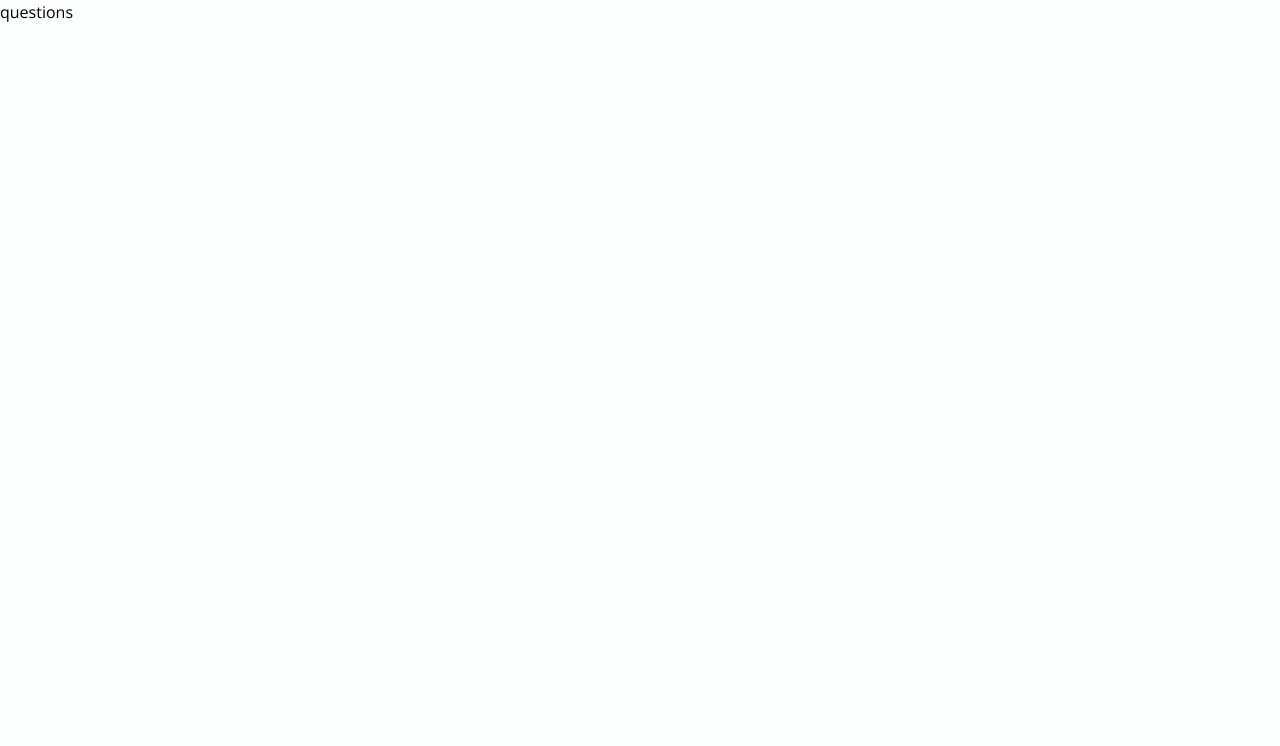
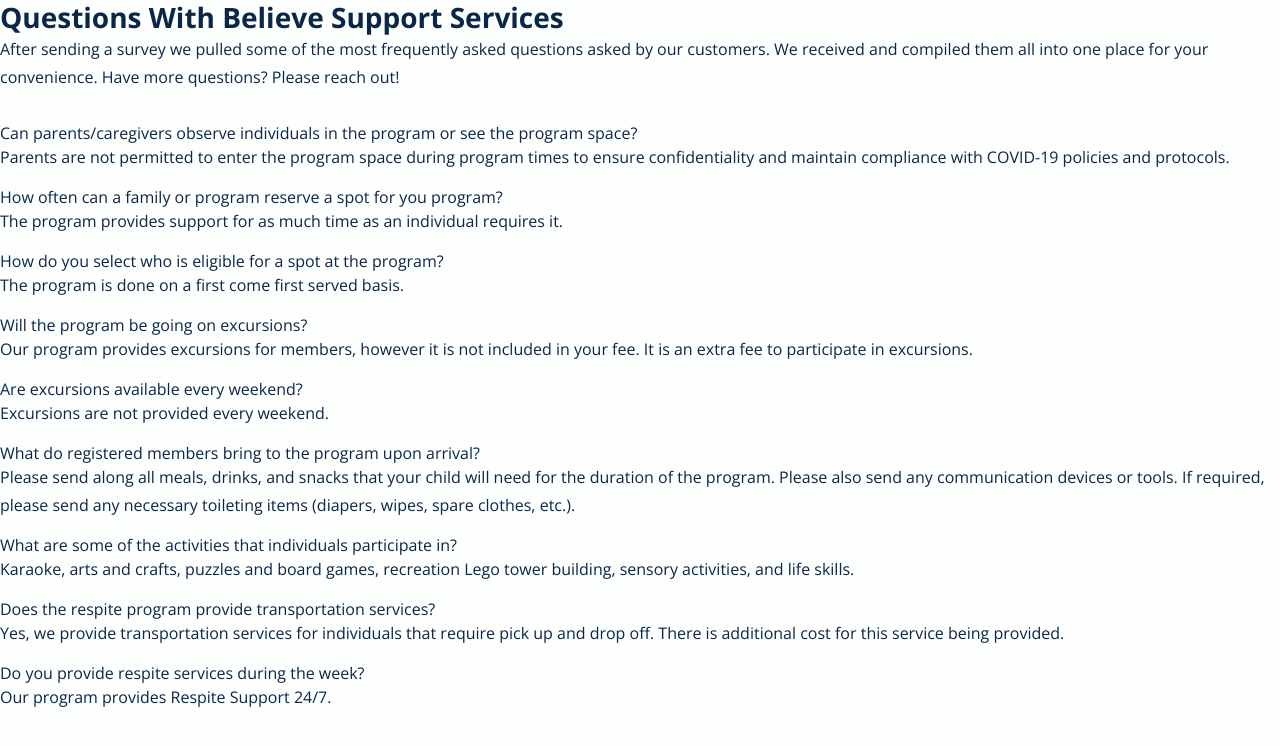
Before and after one commit to Justin-Bento/believe-support-services, a Next.js app: page /questions in a window 1280 px wide. Shown: the top 746 px of the page. Built offline with nearby package versions, Linux system fonts and the light colour scheme.

Commit message:
added content to questions page

```diff
--- a/src/pages/questions.tsx
+++ b/src/pages/questions.tsx
@@ -1,7 +1,25 @@
 import React from 'react'
+import { frequently_asked_questions } from '@/lib/data';
 
 export default function questions() {
   return (
-    <div>questions</div>
+    <>
+      <main>
+        <h1 className="headline-medium">Questions With Believe Support Services</h1>
+        <p className="body-large">After sending a survey we pulled some of the most frequently asked questions asked by our customers. We received and compiled them all into one place for your convenience. Have more questions? Please reach out!</p>
+        <section className='my-8 space-y-4'>
+          {frequently_asked_questions.map((data: any) => {
+            return (
+              <>
+                <div className="">
+                  <h2 className="title-medium">{data.question}</h2>
+                  <p className="body-large">{data.awnser}</p>
+                </div>
+              </>
+            )
+          })}
+        </section>
+      </main>
+    </>
   )
 }
```
